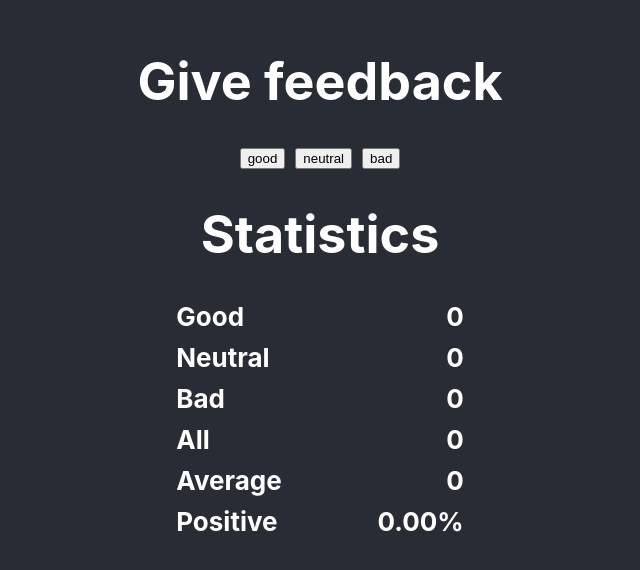
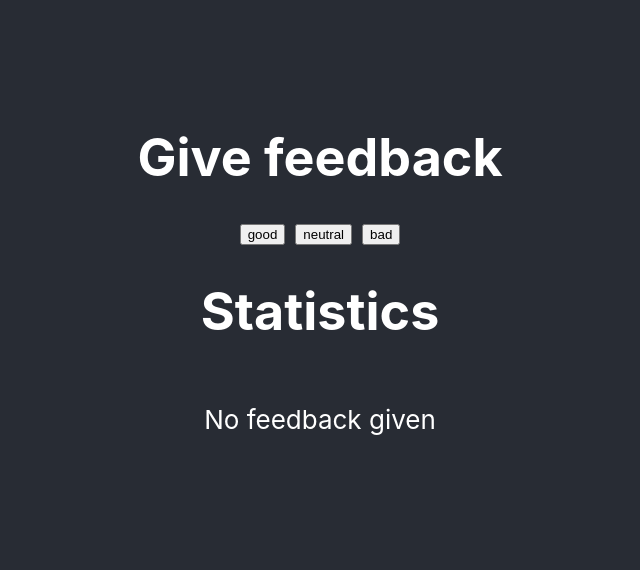
Before and after one commit to josenaldo/full-stack-open-2022, a React (Create React App) app in the folder part1/unicafe/: page / in a window 1280 px wide. Shown: the part 124-694 px from the top of the page, without its empty margins (320-960 px from the left). Built offline with nearby package versions, Linux system fonts and the light colour scheme.

Commit message:
1.9: unicafe step4

```diff
--- a/part1/unicafe/src/App.js
+++ b/part1/unicafe/src/App.js
@@ -23,6 +23,8 @@ const Statistics = ({ good, neutral, bad }) => {
     const positive = (good / all) * 100
 
     return (
+        <>
+            {all > 0 ? (
                 <div className="statistics">
                     <Statistic text="Good" value={good} />
                     <Statistic text="Neutral" value={neutral} />
@@ -37,11 +39,16 @@ const Statistics = ({ good, neutral, bad }) => {
                         value={`${positive ? positive.toFixed(2) : '0.00'}%`}
                     />
                 </div>
+            ) : (
+                <div className="statistics">
+                    <p>No feedback given</p>
+                </div>
+            )}
+        </>
     )
 }
 
 function App() {
-    // save clicks of each button to its own state
     const [good, setGood] = useState(0)
     const [neutral, setNeutral] = useState(0)
     const [bad, setBad] = useState(0)
```
Lines whose indentation alone changed are shown as unchanged.
